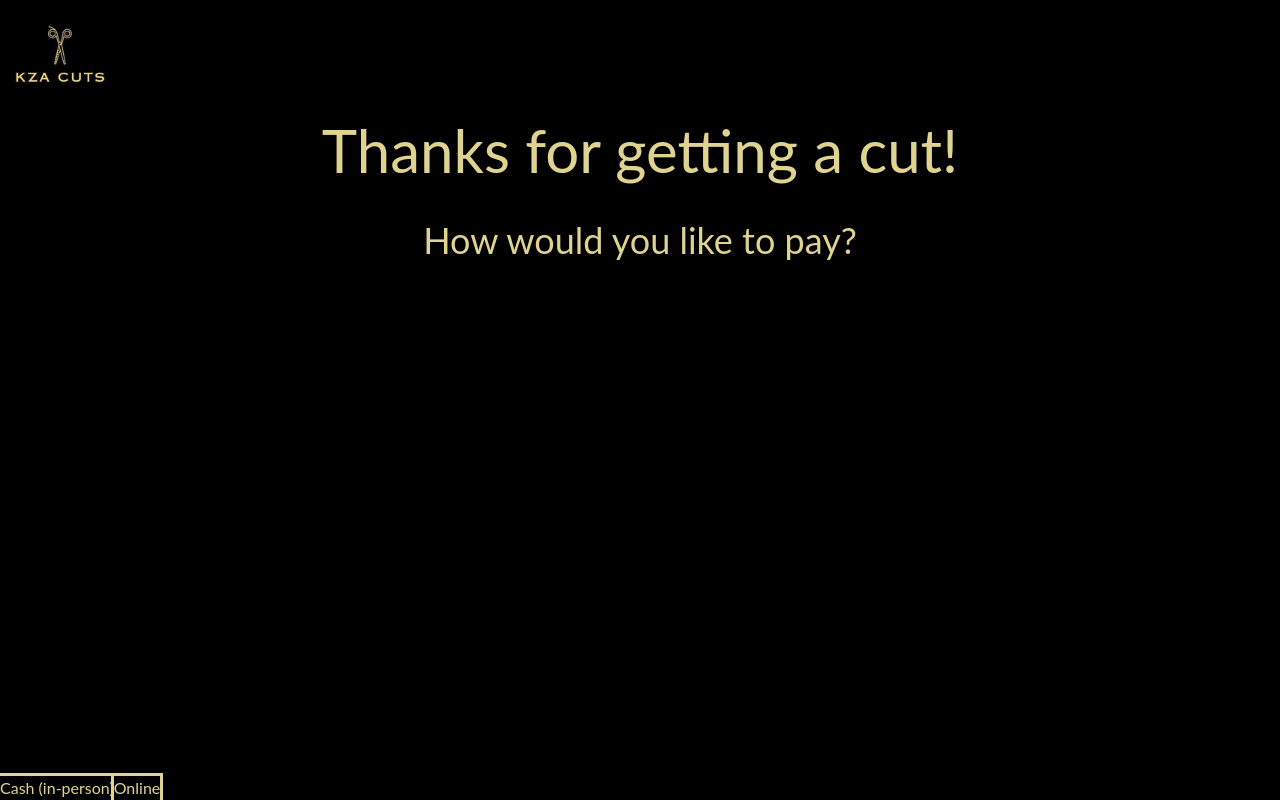
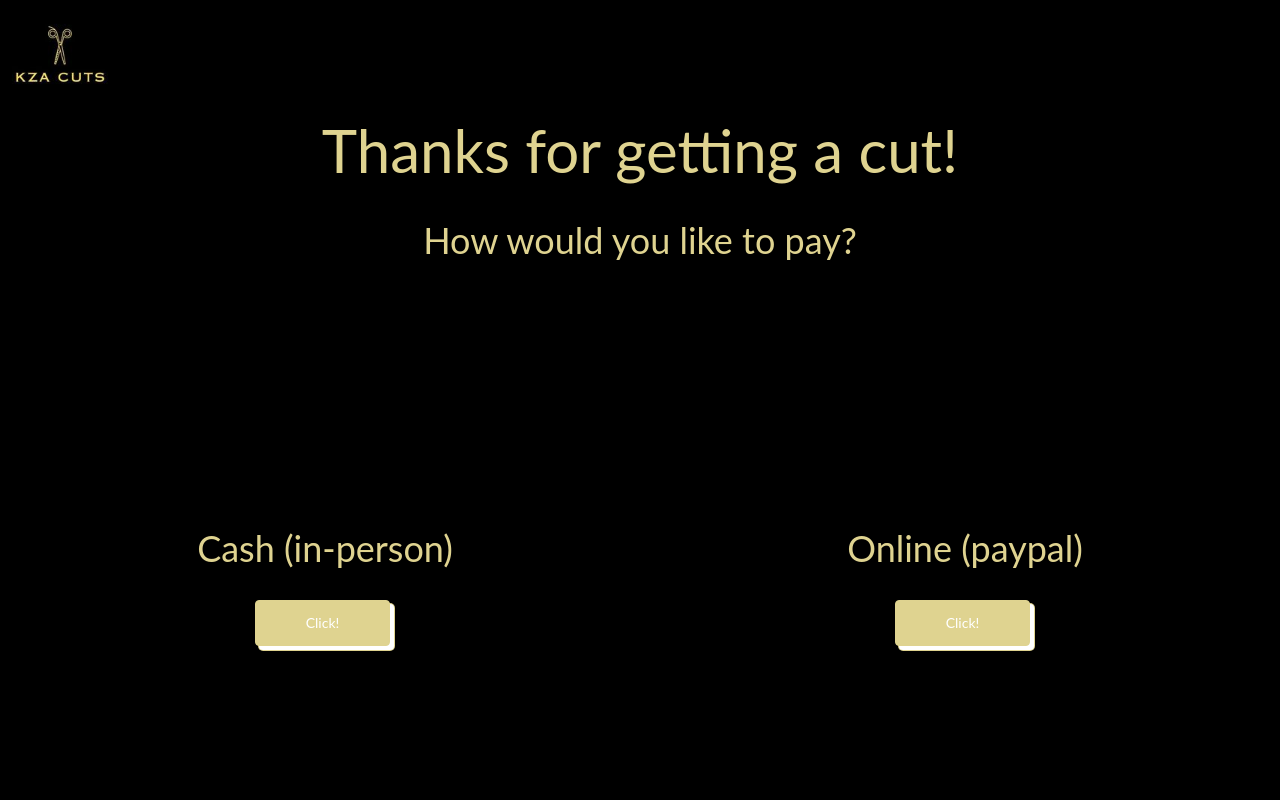
Before and after one commit to YxngXi1/kza_cuts, a Next.js app: page /payment in a window 1280 px wide. Built offline with nearby package versions, Linux system fonts and the light colour scheme.

Commit message:
finished payment (no back-end yet)

```diff
--- a/app/payment/page.tsx
+++ b/app/payment/page.tsx
@@ -2,19 +2,24 @@ import Image from "next/image";
 import Link from 'next/link';
 
 import { Hero } from "@/components"
-import { Poppins } from "next/font/google"
 
 export default function Payment() {
   return (
     <main>
         <h2 className="text-center text-6xl">Thanks for getting a cut!</h2>
         <h3 className="text-center text-4xl mt-10">How would you like to pay?</h3>
-        <div className="flex justify-center space-between bottom-0 absolute outline">
-          <div className="ml-auto mr-auto outline">
-            <p>Cash (in-person)</p>
+        <div className="flex bottom-0 w-full absolute mb-36">
+          <div className="ml-auto mr-auto items-center flex-col flex">
+            <p className="text-4xl">Cash (in-person)</p>
+            <Link href='/cash'>
+                <button className="payment_button mt-8">Click!</button>
+            </Link>
           </div>
-          <div className="ml-auto mr-auto outline">
-            <p>Online</p>
+          <div className="ml-auto mr-auto items-center flex-col flex">
+            <p className="text-4xl">Online (paypal)</p>
+            <Link href="/paypal">
+                <button className="payment_button mt-8">Click!</button>
+            </Link>
           </div>
         </div>
     </main>
```
